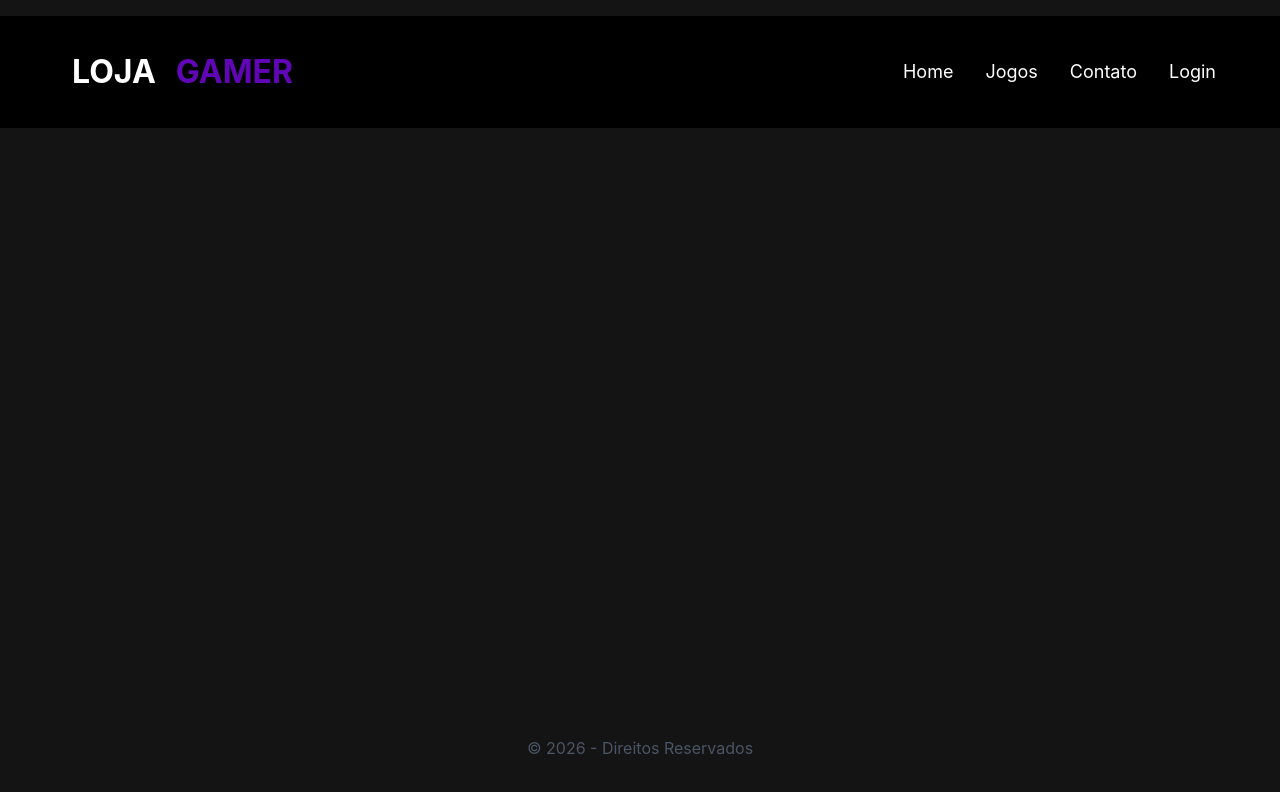
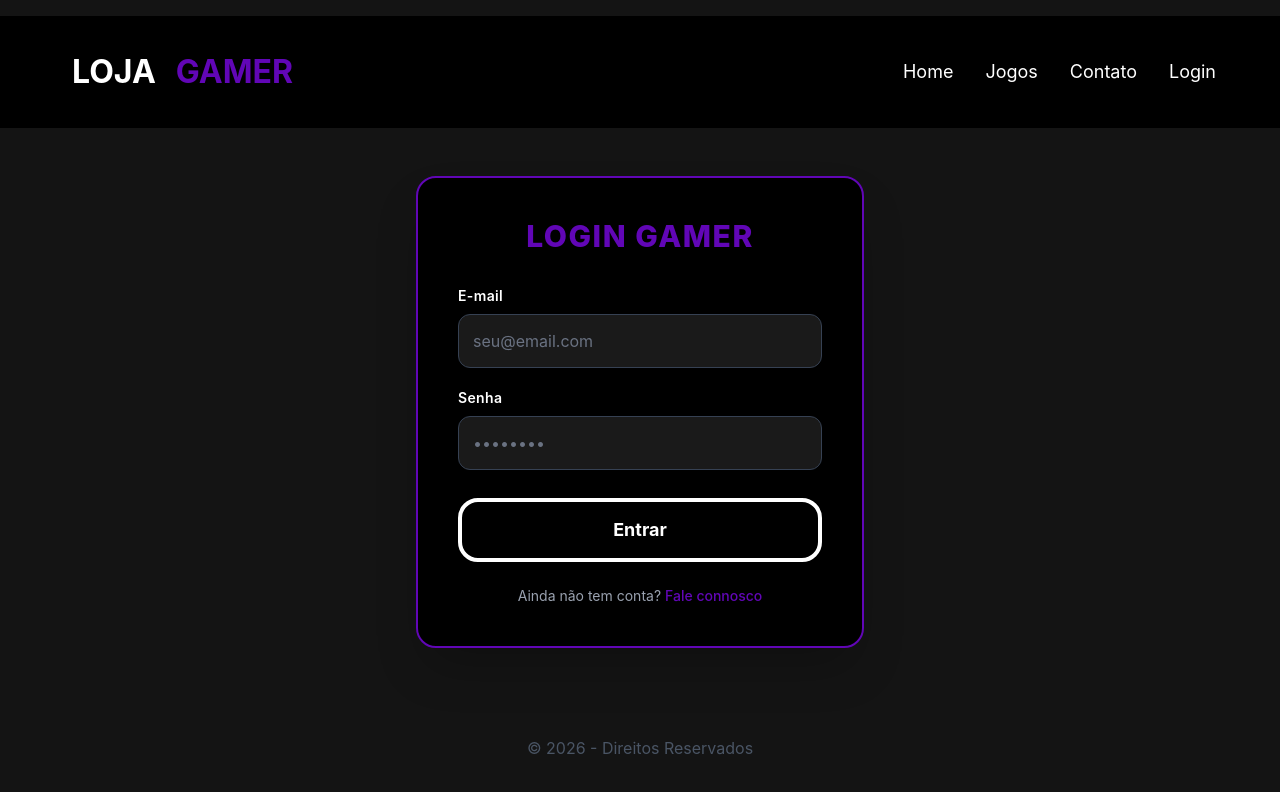
Before and after one commit to isabellayk/lojagamer, a React (Vite) app: page /login in a window 1280 px wide. Shown: the top 792 px of the page. Built offline with nearby package versions, Linux system fonts and the light colour scheme.

Commit message:
feat: Codificando Contato e Login

```diff
--- a/src/components/Header.jsx
+++ b/src/components/Header.jsx
@@ -9,16 +9,16 @@
       <nav>
         <ul className='flex list-none items-center gap-8'>
           <li>
-              <Link to="/" className='text-white text-lg no-underline hover:text-[#6106b6] hover:uppercase transition-all'>Home</Link>
+              <Link to="/" className='text-white text-lg no-underline hover:text-[#6106b6] hover:underline transition-all'>Home</Link>
           </li>
           <li>
-              <Link to="/jogos" className='text-white text-lg no-underline hover:text-[#6106b6] hover:uppercase transition-all'>Jogos</Link>
+              <Link to="/jogos" className='text-white text-lg no-underline hover:text-[#6106b6] hover:underline transition-all'>Jogos</Link>
           </li>
           <li>
-              <Link to="/contato" className='text-white text-lg no-underline hover:text-[#6106b6] hover:uppercase transition-all'>Contato</Link>
+              <Link to="/contato" className='text-white text-lg no-underline hover:text-[#6106b6] hover:underline transition-all'>Contato</Link>
           </li>
           <li>
-              <Link to="/login" className='text-white text-lg no-underline hover:text-[#6106b6] hover:uppercase transition-all'>Login</Link>
+              <Link to="/login" className='text-white text-lg no-underline hover:text-[#6106b6] hover:underline transition-all'>Login</Link>
           </li>
         </ul>
       </nav>
--- a/src/pages/Contato.jsx
+++ b/src/pages/Contato.jsx
@@ -2,9 +2,13 @@
 
 const Contato = () => {
   return (
-    <>
+    <main className="px-[5%] my-8 grow">
 
-    </>
+      <h2 className="text-3xl font-bold text-[#6106b6]">Fale Conosco</h2>
+      <p className="text-gray-300">Entre em contato conosco através do email: suporte@lojagamer.com</p>
+
+
+    </main>
   )
 }
 
--- a/src/pages/Login.jsx
+++ b/src/pages/Login.jsx
@@ -1,8 +1,67 @@
+import { useState } from 'react'
+import { useNavigate, Link } from 'react-router-dom'
 
 const Login = () => {
+  const[email,setEmail] = useState("");
+  const[senha, setSenha] = useState("");
+  //Hook - useNavigate - Navega entre os components
+  const navigate = useNavigate();
+
+  //função de login
+  const Login=(e)=>{
+    e.preventDefault();
+    alert(`Bem-Vindo(a), ${email}`)
+    navigate("/");
+  }
   return (
     <>
+      <main className="grow flex items-center justify-center px-4 login py-10" >
+        <div className="bg-black p-8 sm:p-10 rounded-[20px] w-full max-w-md shadow-2xl border-2 border-[#6106b6]">
 
+          {/* Título com o mesmo estilo neon do site */}
+          <h2 className="text-2xl sm:text-3xl font-extrabold text-[#6106b6] text-center mb-8 uppercase tracking-wider">
+            Login Gamer
+          </h2>
+
+          <form onSubmit={Login} className="flex flex-col gap-5">
+            <div>
+              <label className="block text-white mb-2 text-sm font-semibold tracking-wide">E-mail</label>
+              <input
+                type="email"
+                required
+                value={email}
+                onChange={(e) => setEmail(e.target.value)}
+                placeholder="seu@email.com"
+                className="w-full p-3.5 rounded-xl bg-[#1a1a1a] text-white border border-gray-700 focus:border-[#6106b6] focus:ring-1 focus:ring-[#6106b6] outline-none transition-all placeholder:text-gray-500"
+              />
+            </div>
+
+            <div>
+              <label className="block text-white mb-2 text-sm font-semibold tracking-wide">Senha</label>
+              <input
+                type="password"
+                required
+                value={senha}
+                onChange={(e) => setSenha(e.target.value)}
+                placeholder="••••••••"
+                className="w-full p-3.5 rounded-xl bg-[#1a1a1a] text-white border border-gray-700 focus:border-[#6106b6] focus:ring-1 focus:ring-[#6106b6] outline-none transition-all placeholder:text-gray-500"
+              />
+            </div>
+
+            {/* Botão com o mesmo gradiente e efeito dos cards */}
+            <button
+              type="submit"
+              className=" border-4 mt-2 bg-linear-r from-cyan-400 to-purple-600 w-full py-3.5 rounded-[20px] text-white font-bold text-lg transition-all duration-300 hover:opacity-90 hover:scale-105 hover:text-white cursor-pointer shadow-lg"
+            >
+              Entrar
+            </button>
+          </form>
+
+          <p className="text-center text-gray-400 mt-6 text-sm">
+            Ainda não tem conta? <Link to="/contato" className="text-[#6106b6] hover:underline font-medium">Fale connosco</Link>
+          </p>
+        </div>
+      </main>
     </>
   )
 }
```
